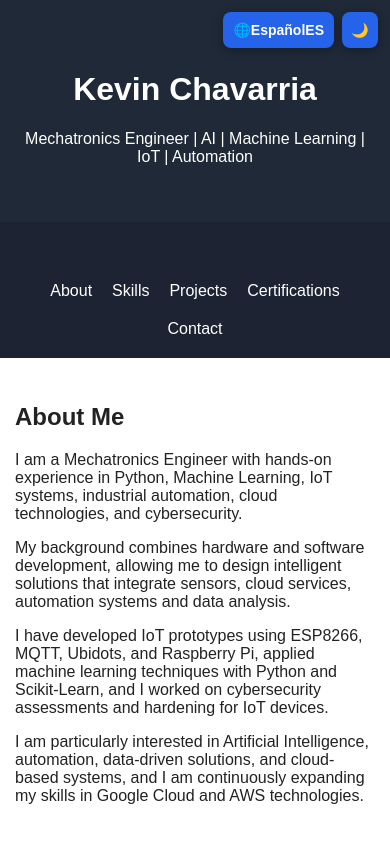
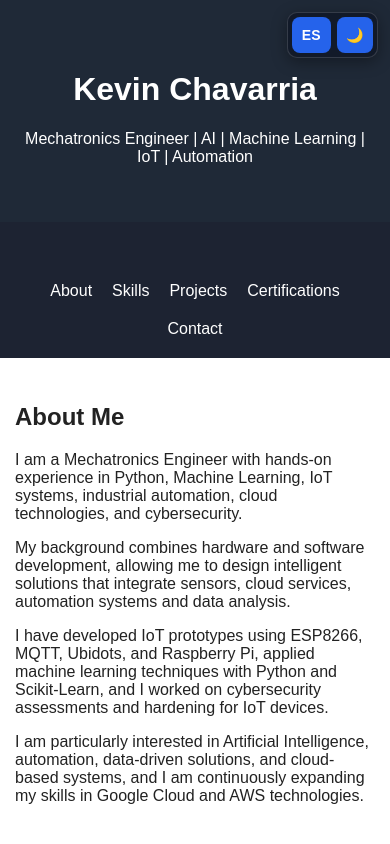
Before and after one commit to Chas-kv/Chas-kv.github.io, a plain HTML site: page index.html in a window 390 px wide. Shown: the top 844 px of the page. Drawn offline with Linux system fonts and the light colour scheme.

Commit message:
Refine floating controls and button styles in CSS

```diff
--- a/style.css
+++ b/style.css
@@ -107,12 +107,18 @@ footer {
 /* ===== CONTROLES FLOTANTES (IDIOMA Y TEMA) ===== */
 .floating-controls {
     position: fixed;
-    top: 20px;
-    right: 20px;
+    top: 16px;
+    right: 24px;
     z-index: 9999;
     display: flex;
     gap: 10px;
     align-items: center;
+    background: rgba(17, 24, 39, 0.85);
+    backdrop-filter: blur(8px);
+    padding: 6px;
+    border-radius: 12px;
+    border: 1px solid rgba(255, 255, 255, 0.15);
+    box-shadow: 0 4px 15px rgba(0, 0, 0, 0.35);
 }
 
 .control-btn {
@@ -121,25 +127,40 @@ footer {
     border: none;
     border-radius: 8px;
     height: 40px;
-    padding: 0 14px;
+    padding: 0 16px;
     cursor: pointer;
-    font-size: 15px;
-    font-weight: bold;
-    box-shadow: 0 2px 8px rgba(0,0,0,0.3);
-    transition: background 0.3s, transform 0.2s;
+    font-size: 14px;
+    font-weight: 600;
+    letter-spacing: 0.3px;
+    transition: background 0.25s, transform 0.2s, box-shadow 0.25s;
     display: flex;
     align-items: center;
     justify-content: center;
+    gap: 8px;
 }
 
 .control-btn:hover {
     background: #1d4ed8;
+    transform: translateY(-1px);
+    box-shadow: 0 4px 10px rgba(37, 99, 235, 0.4);
+}
+
+.control-btn:active {
+    transform: translateY(0);
+}
+
+.lang-icon {
+    font-size: 16px;
+}
+
+.lang-text-mobile {
+    display: none;
 }
 
 .theme-btn {
-    width: 42px;
+    width: 40px;
     padding: 0;
-    font-size: 16px;
+    font-size: 17px;
 }
 
 /* ===== MOBILE DEVICES ===== */
@@ -147,13 +168,24 @@ footer {
     .floating-controls {
         top: 12px;
         right: 12px;
-        gap: 8px;
+        gap: 6px;
+        padding: 4px;
+        border-radius: 10px;
     }
 
     .control-btn {
         height: 36px;
         padding: 0 10px;
         font-size: 14px;
+    }
+
+    .lang-icon,
+    .lang-text-desktop {
+        display: none;
+    }
+
+    .lang-text-mobile {
+        display: inline;
     }
 
     .theme-btn {
```
